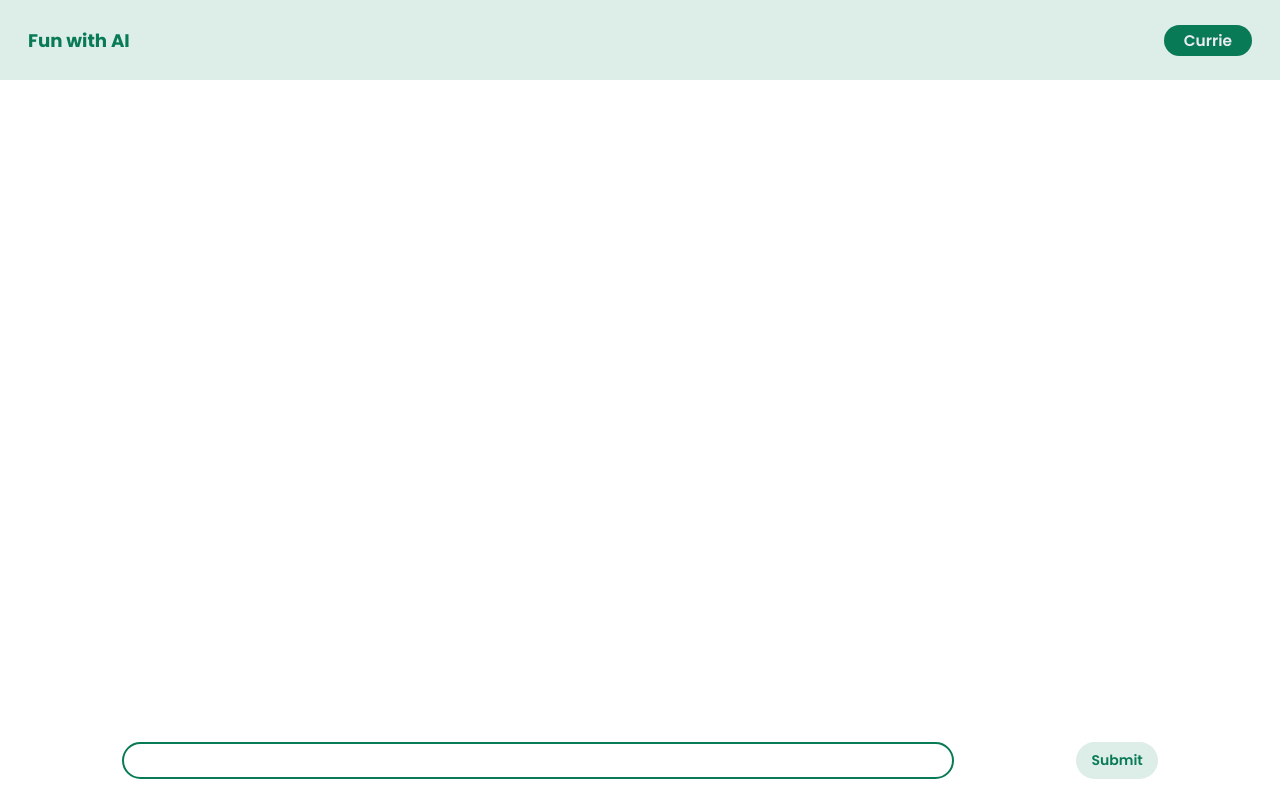
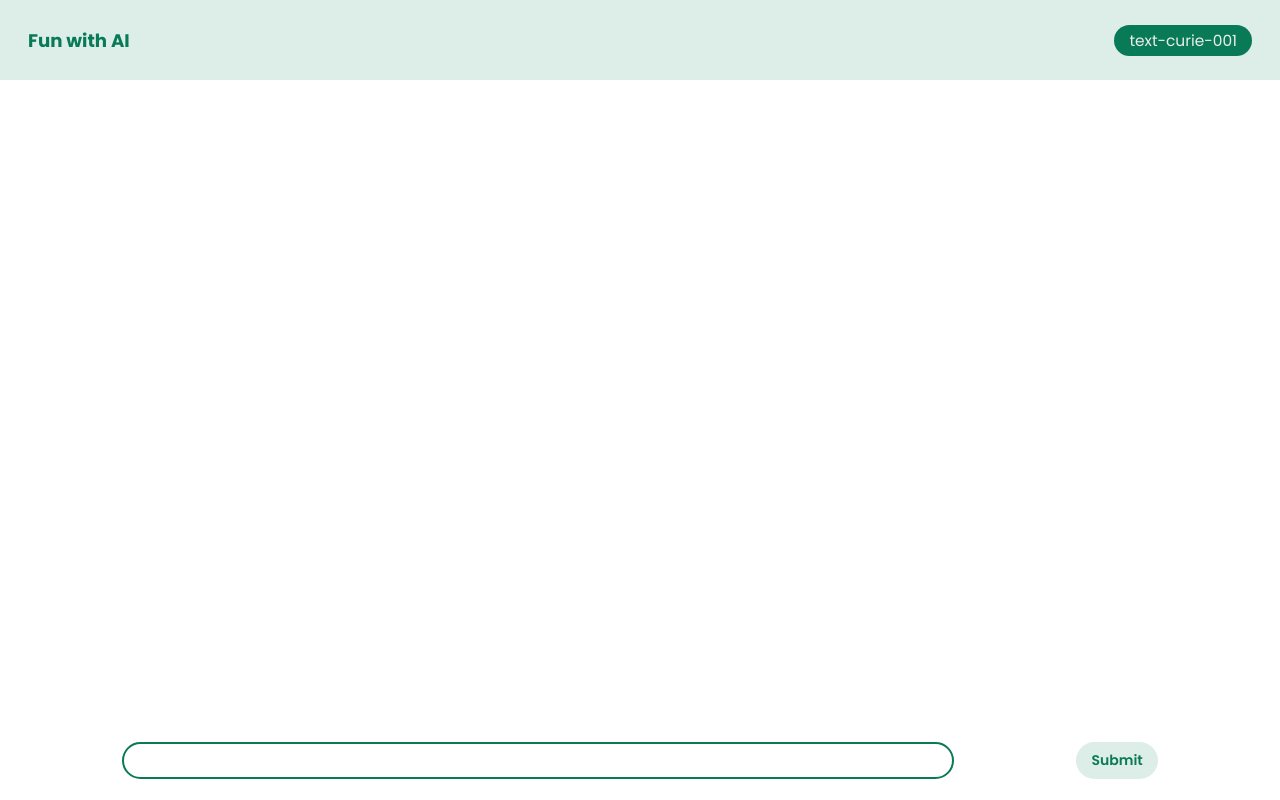
Before and after one commit to m-oniqu3/shopify-intern-challenge, a React (Create React App) app: page / in a window 1280 px wide. Built offline with nearby package versions, Linux system fonts and the light colour scheme.

Commit message:
Created context to share data

```diff
--- a/src/components/header/Header.jsx
+++ b/src/components/header/Header.jsx
@@ -1,10 +1,22 @@
-import React from "react";
+import React, { useContext } from "react";
+import { SearchContext } from "../../contexts/SearchContext";
 import styled from "./Header.module.css";
+
 const Header = () => {
+  const { engine } = useContext(SearchContext);
   return (
     <header className={styled.header}>
       <h1>Fun with AI</h1>
-      <button>Currie</button>
+      {/* <select>
+        <optgroup>
+          <option value="text-davinci-002"> Davinci</option>
+          <option value="text-curie-001">Curie</option>
+          <option value="text-babbage-001">Babbage</option>
+          <option value="text-ada-001">Ada</option>
+        </optgroup>
+      </select> */}
+
+      <button>{engine}</button>
     </header>
   );
 };
--- a/src/components/header/Header.module.css
+++ b/src/components/header/Header.module.css
@@ -18,9 +18,8 @@
 }
 
 .header button {
-  font-weight: 600;
   font-size: 1.1rem;
-  padding: 4px 20px;
+  padding: 4px 15px;
   color: var(--light-grey);
   background-color: var(--green);
   border: none;
--- /dev/null
+++ b/src/contexts/SearchContext.jsx
@@ -0,0 +1,22 @@
+import React, { createContext, useState } from "react";
+
+export const SearchContext = createContext();
+
+const SearchContextProvider = (props) => {
+  //states
+  const [engine, setEngine] = useState("text-curie-001");
+
+  //object with values to share across all components
+  const values = {
+    engine,
+    setEngine,
+  };
+
+  return (
+    <SearchContext.Provider value={values}>
+      {props.children}
+    </SearchContext.Provider>
+  );
+};
+
+export default SearchContextProvider;
--- a/src/index.js
+++ b/src/index.js
@@ -2,11 +2,16 @@ import React from "react";
 import ReactDOM from "react-dom/client";
 import "./index.css";
 import App from "./App";
+import SearchContextProvider from "./contexts/SearchContext";
 
 const root = ReactDOM.createRoot(document.getElementById("root"));
+
+// wrapped the App component with the SearchContextProvider
 root.render(
   <React.StrictMode>
-    <App />
+    <SearchContextProvider>
+      <App />
+    </SearchContextProvider>
   </React.StrictMode>
 );
 
```
